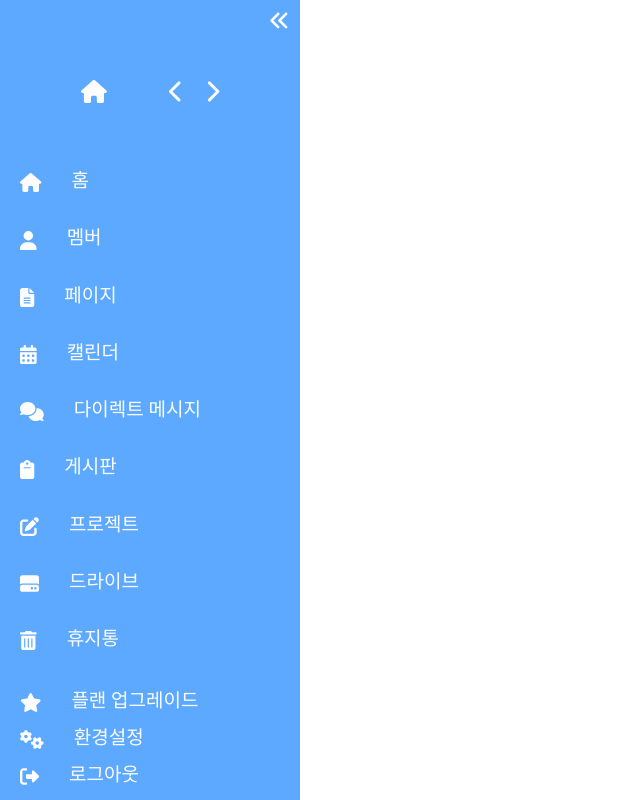
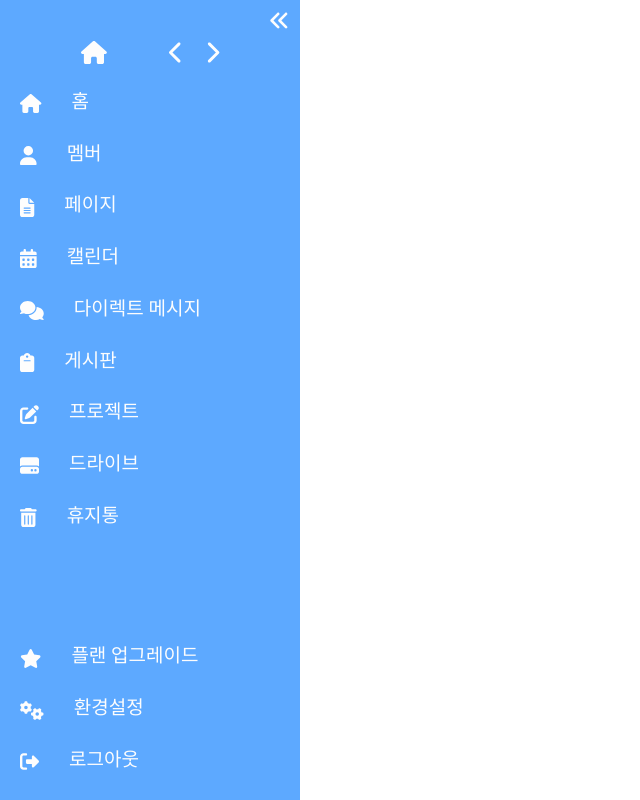
Before and after one commit to greenlotte6/lotte2-community-app-project-team4, a React (Vite) app in the folder zylo-react/: page / in a window 1280 px wide. Shown: the whole page, without its empty margins (0-640 px from the left). Built offline with nearby package versions, Linux system fonts and the light colour scheme.

Commit message:
디자인 일부 수정

```diff
--- a/zylo-react/src/components/SideBar.jsx
+++ b/zylo-react/src/components/SideBar.jsx
@@ -104,9 +104,9 @@ export const SideBar = () => {
               <span>휴지통</span>
             </Link>
           </li>
-        </ul>
-        <footer>
-          <ul className="menu">
+          <li className="menu-item"></li>
+          <li className="menu-item"></li>
+          <li className="menu-item"></li>
           <li className="menu-item">
             <Link to="">
               <FontAwesomeIcon icon={faStar} className="menu-icon" />
@@ -129,7 +129,6 @@ export const SideBar = () => {
             </Link>
           </li>
         </ul>
-        </footer>
       </aside>
     </div>
   );
--- a/zylo-react/src/styles/side.scss
+++ b/zylo-react/src/styles/side.scss
@@ -16,7 +16,7 @@
 
     #collapse {
       width: 100%;
-      height: 20px;
+      height: 4%;
       color: #fdfdfd;
       font-size: 21px;
       padding: 10px;
@@ -36,7 +36,7 @@
 
     header {
       width: 100%;
-      height: 15%;
+      height: 5%;
       display: flex;
       justify-content: center;
       align-items: center;
@@ -67,11 +67,6 @@
         }
       }
     }
-
-    footer {
-      width: 100%;
-      height: 20%;
-    }
   }
 
   /*사이드 바가 접혔을 때 상단의 버튼(집, 앞뒤 버튼) 사라짐*/
@@ -91,9 +86,10 @@
     display: flex;
     flex-direction: column;
     justify-content: space-between;
-    width: 100%;
-    height: 60%;
+    width: 300px;
+    height: 90%;
     padding: 20px;
+    box-sizing: border-box;
 
     .menu-item {
       width: 100%;
```
Lines whose indentation alone changed are shown as unchanged.
